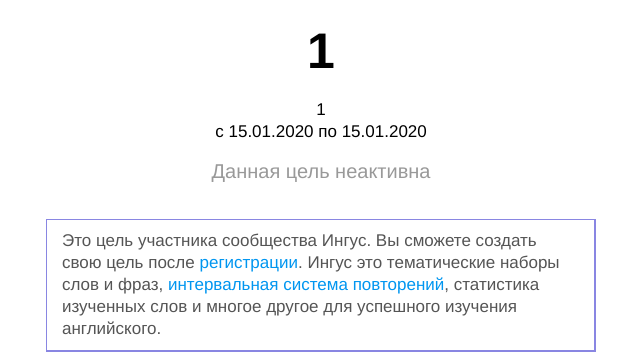
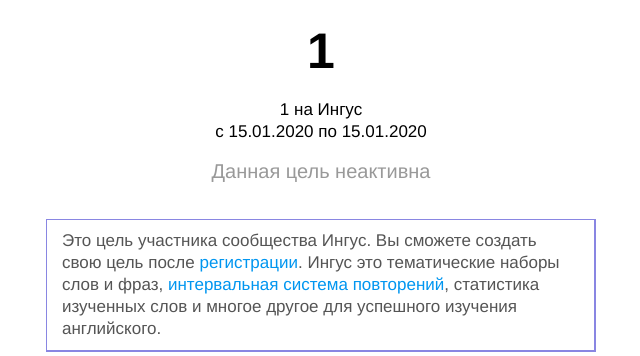
Before and after one commit to grialexey/engus-old5, a Django app: page /accounts/goal/1/ in a window 1280 px wide. Shown: the part 145-501 px from the top of the page, without its empty margins (319-959 px from the left). Run offline with Django 3.2, Linux system fonts and the light colour scheme; tables that the repository leaves empty hold one stand-in row (values such as "Sample post"); some libraries are stand-ins or nearby versions.

Commit message:
Text fix

```diff
--- a/engus/accounts/templates/accounts/cardsgoal_detail.html
+++ b/engus/accounts/templates/accounts/cardsgoal_detail.html
@@ -10,7 +10,7 @@
             <span class="cards-goal__title-word">Цель</span>
         </h1>
         <div class="cards-goal__number">{{ object.number }}</div>
-        <div class="cards-goal__text">{{ object.number|choose_plural:"английское слово,английских слова,английских слов" }}</div>
+        <div class="cards-goal__text">{{ object.number|choose_plural:"английское слово,английских слова,английских слов" }} на Ингус</div>
         <div class="cards-goal__text">с {{ object.start|date:"d.m.Y" }} по {{ object.finish|date:"d.m.Y" }}</div>
         {% if object.is_completed %}
             <div class="cards-goal__completed">Цель достигнута!</div>
```
